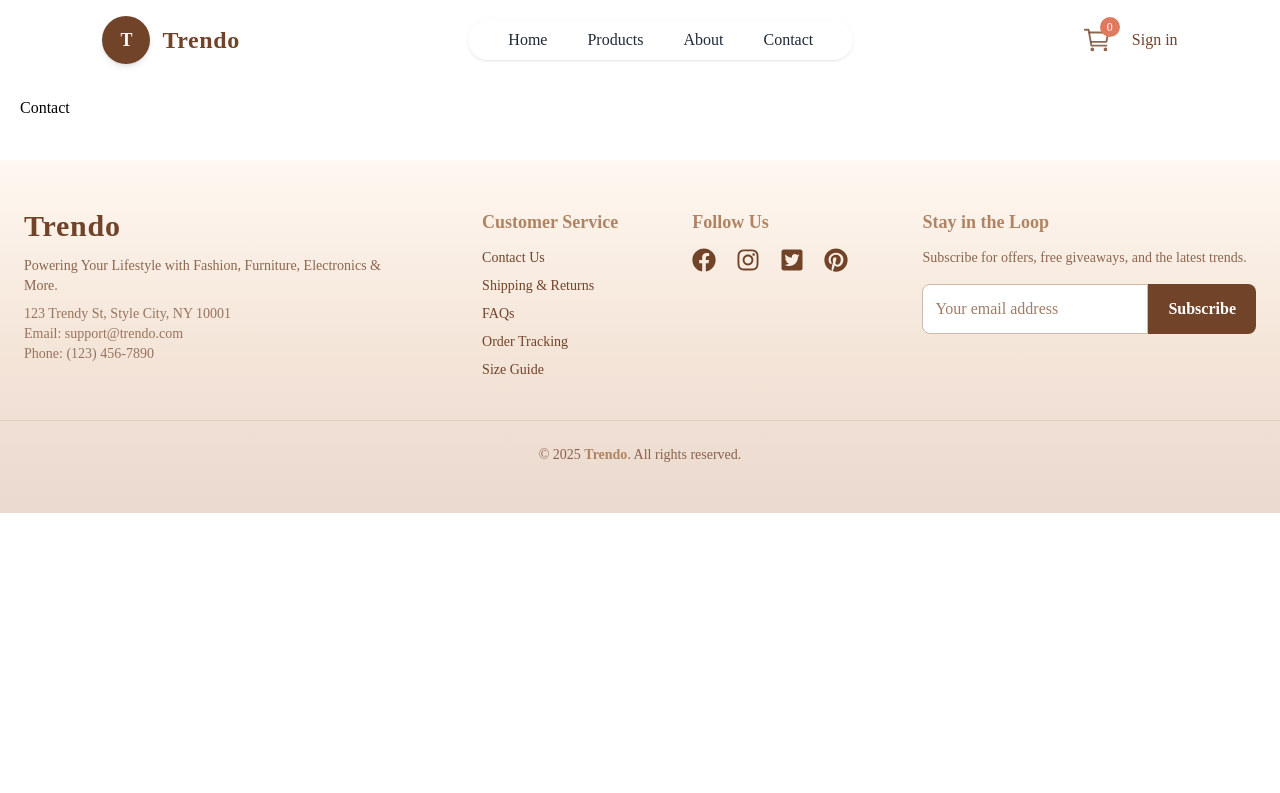
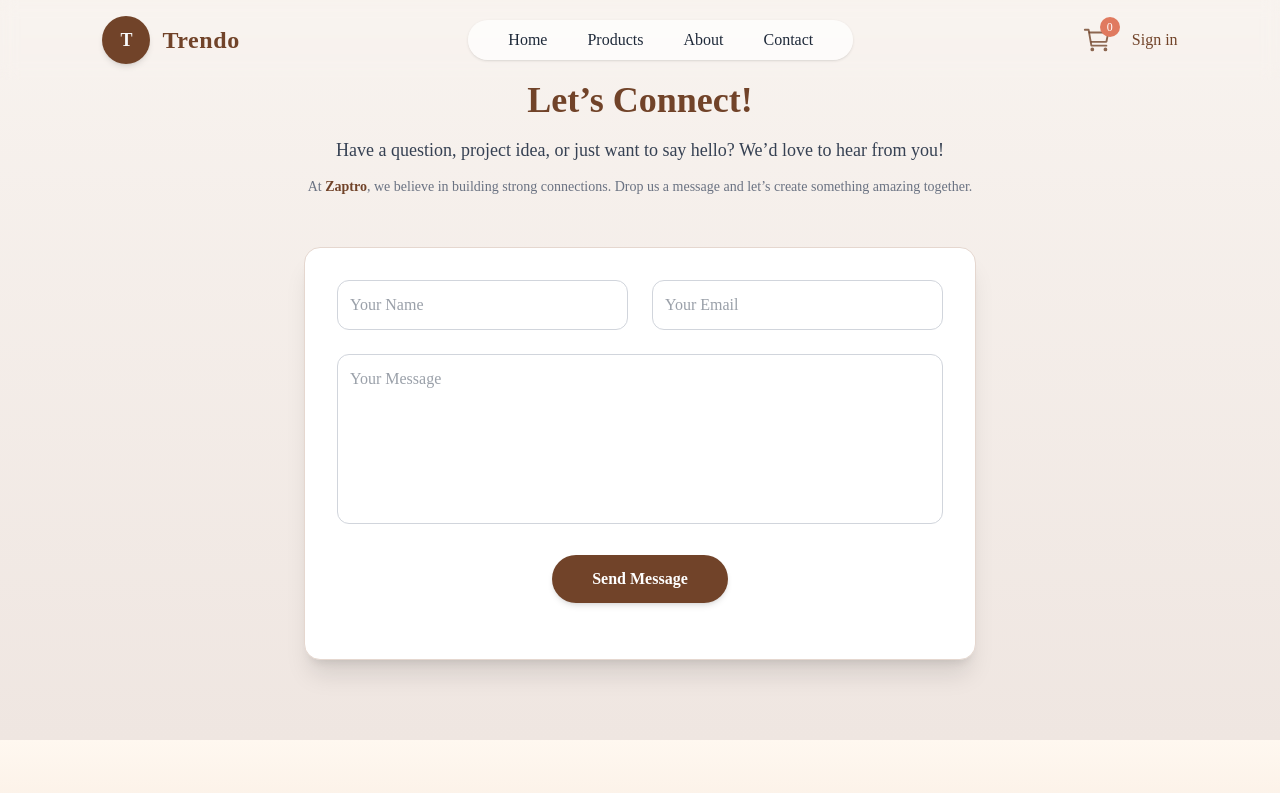
Before and after one commit to Manshavatsh0123/Trendo, a React (Vite) app: page /contact in a window 1280 px wide. Shown: the top 793 px of the page. Built offline with nearby package versions, Linux system fonts and the light colour scheme; no server answers.

Commit message:
Contact-Section

```diff
--- a/src/pages/Contact.jsx
+++ b/src/pages/Contact.jsx
@@ -1,9 +1,94 @@
-import React from 'react'
+
+import React, { useState } from "react";
 
 const Contact = () => {
+  const [result, setResult] = useState("");
+
+  const onSubmit = async (event) => {
+    event.preventDefault();
+    setResult("Sending...");
+    const formData = new FormData(event.target);
+
+    formData.append("access_key", "8f8221cc-093c-4cbc-87d6-f57e1cc13d5a");
+
+    const response = await fetch("https://api.web3forms.com/submit", {
+      method: "POST",
+      body: formData,
+    });
+
+    const data = await response.json();
+
+    if (data.success) {
+      setResult("Message Sent Successfully!");
+      event.target.reset();
+    } else {
+      console.log("Error", data);
+      setResult("Something went wrong. Try again.");
+    }
+  };
+
   return (
-    <div className='mt-24 mb-10 px-5'>Contact</div>
-  )
-}
+    <div
+      id="contact"
+      className="w-full px-6 sm:px-[12%] py-20 scroll-mt-20 bg-gradient-to-b from-[#F8F3EF] to-[#EFE6E1]"
+    >
+      {/* Heading */}
+      <div className="text-center mb-12">
+        <h1 className="text-4xl font-extrabold text-[#714329] mb-4">
+          Let’s Connect!
+        </h1>
+        <p className="text-gray-700 text-lg max-w-2xl mx-auto mb-3">
+          Have a question, project idea, or just want to say hello?
+          We’d love to hear from you!
+        </p>
+        <p className="text-gray-500 text-sm max-w-2xl mx-auto leading-relaxed">
+          At <span className="font-semibold text-[#714329]">Zaptro</span>, we
+          believe in building strong connections. Drop us a message and let’s
+          create something amazing together.
+        </p>
+      </div>
 
-export default Contact
+      {/* Form */}
+      <form
+        onSubmit={onSubmit}
+        className="max-w-2xl mx-auto mt-10 space-y-6 bg-white p-8 rounded-2xl shadow-xl border border-[#E5D7CF]"
+      >
+        <div className="grid grid-cols-1 sm:grid-cols-2 gap-6">
+          <input
+            type="text"
+            placeholder="Your Name"
+            required
+            name="name"
+            className="w-full p-3 border border-gray-300 rounded-xl focus:ring-2 focus:ring-[#B08463] outline-none text-gray-700 text-base transition"
+          />
+          <input
+            type="email"
+            placeholder="Your Email"
+            required
+            name="email"
+            className="w-full p-3 border border-gray-300 rounded-xl focus:ring-2 focus:ring-[#B08463] outline-none text-gray-700 text-base transition"
+          />
+        </div>
+
+        <textarea
+          placeholder="Your Message"
+          required
+          name="message"
+          rows={6}
+          className="w-full p-3 border border-gray-300 rounded-xl focus:ring-2 focus:ring-[#B08463] outline-none text-gray-700 text-base transition resize-none"
+        ></textarea>
+
+        <button
+          type="submit"
+          className="flex items-center justify-center gap-2 py-3 px-10 bg-[#714329] text-white font-semibold rounded-full mx-auto hover:bg-[#B08463] transition duration-300 shadow-md"
+        >
+          Send Message
+        </button>
+
+        <p className="mt-4 text-center text-sm text-gray-600">{result}</p>
+      </form>
+    </div>
+  );
+};
+
+export default Contact;
```
